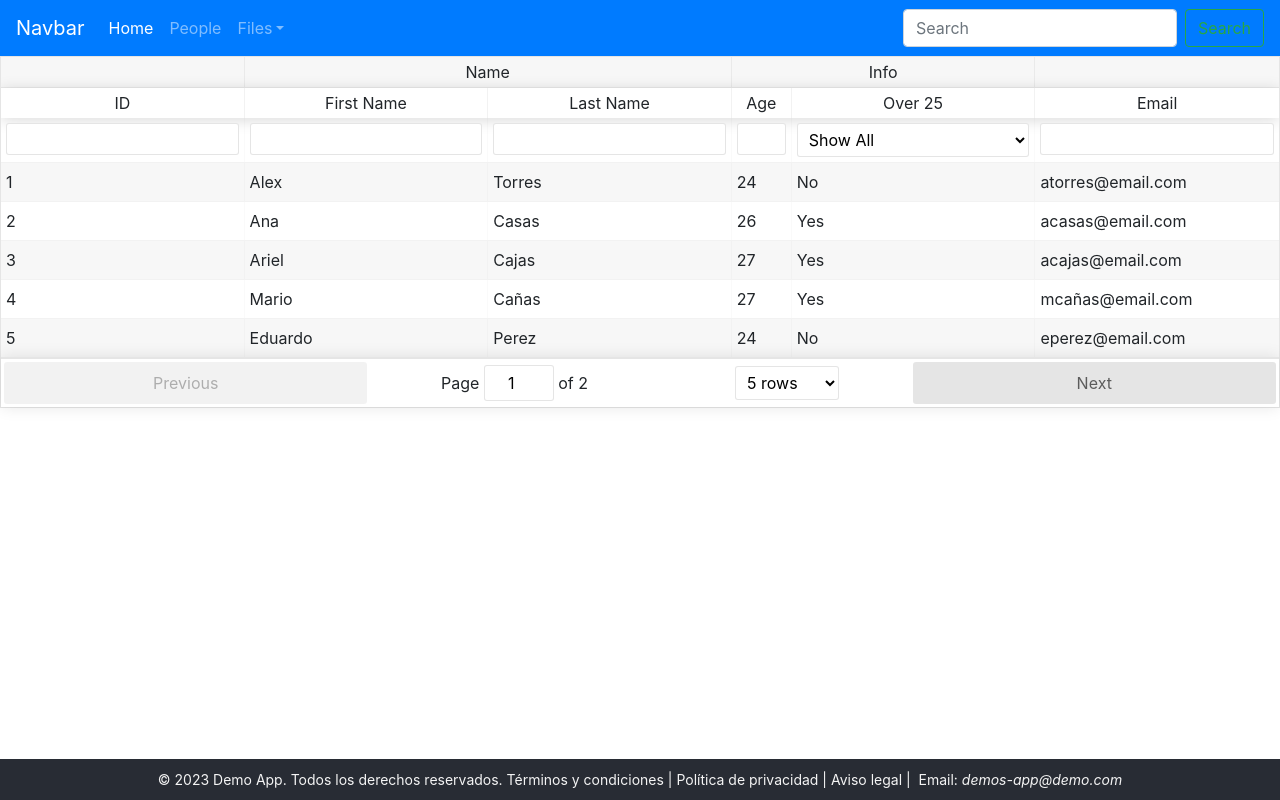
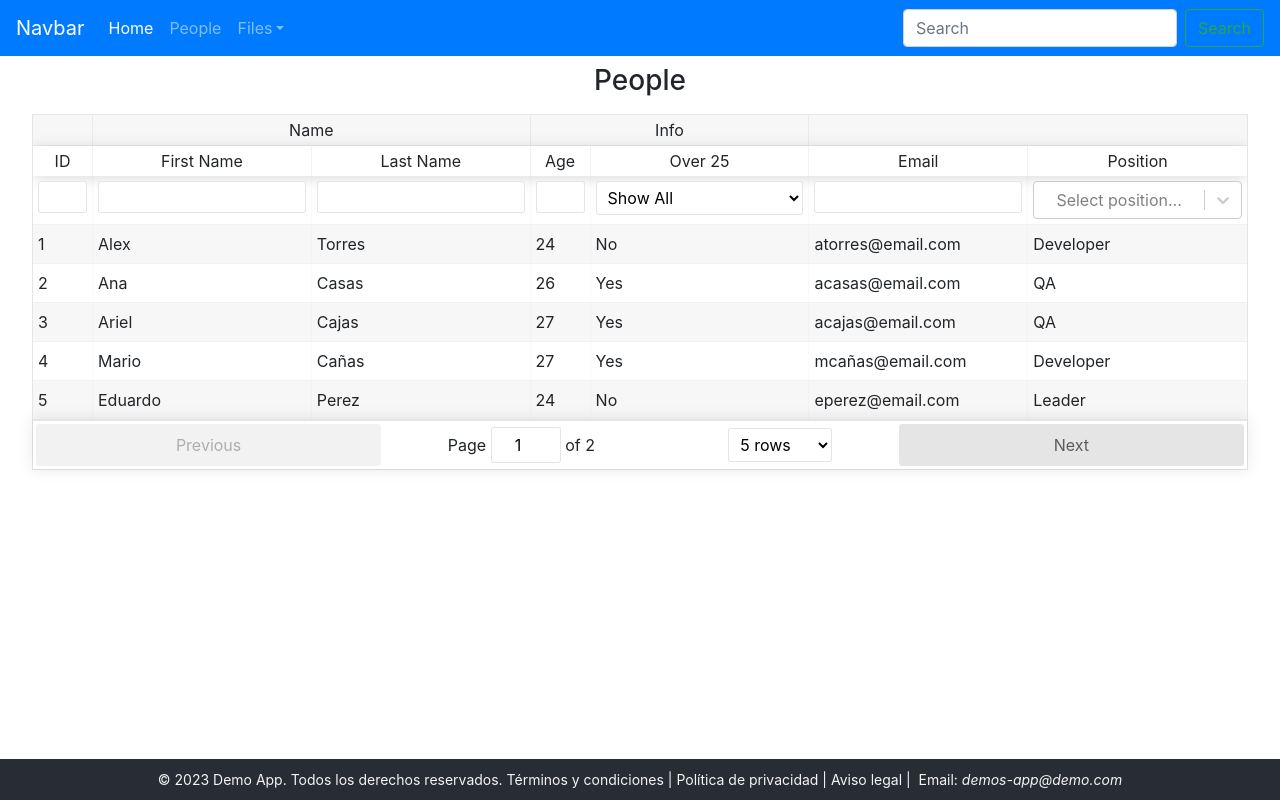
Before and after one commit to WilmerAlquinga/tests-react-app, a React (Create React App) app: page /people in a window 1280 px wide. Built offline with nearby package versions, Linux system fonts and the light colour scheme.

Commit message:
feat: add react-select for positions

```diff
--- a/package.json
+++ b/package.json
@@ -8,12 +8,13 @@
     "@testing-library/user-event": "^13.5.0",
     "bootstrap": "^4.6.2",
     "jquery": "^3.7.1",
-    "match-sorter": "1.8.1",
+    "match-sorter": "6.3.1",
     "popper.js": "^1.16.1",
     "react": "^18.2.0",
     "react-dom": "^18.2.0",
     "react-router-dom": "^6.20.1",
     "react-scripts": "5.0.1",
+    "react-select": "^5.8.0",
     "react-table": "6.11.4",
     "web-vitals": "^2.1.4"
   },
--- a/src/App.css
+++ b/src/App.css
@@ -76,3 +76,18 @@
 input[type=checkbox] {
   zoom: 1.5;
 }
+
+.w-95 {
+  width: 95%;
+  margin: 0 auto;
+}
+
+.react-select__menu {
+  position: absolute;
+  z-index: 9999;
+}
+
+.select-container {
+  position: relative;
+  z-index: 9999;
+}
--- a/src/assets/people-data.json
+++ b/src/assets/people-data.json
@@ -4,41 +4,47 @@
     "firstName": "Alex",
     "lastName": "Torres",
     "age": 24,
-    "email": "atorres@email.com"
+    "email": "atorres@email.com",
+    "position": 1
   },
   {
     "id": 2,
     "firstName": "Ana",
     "lastName": "Casas",
     "age": 26,
-    "email": "acasas@email.com"
+    "email": "acasas@email.com",
+    "position": 2
   },
   {
     "id": 3,
     "firstName": "Ariel",
     "lastName": "Cajas",
     "age": 27,
-    "email": "acajas@email.com"
+    "email": "acajas@email.com",
+    "position": 2
   },
   {
     "id": 4,
     "firstName": "Mario",
     "lastName": "Cañas",
     "age": 27,
-    "email": "mcañas@email.com"
+    "email": "mcañas@email.com",
+    "position": 1
   },
   {
     "id": 5,
     "firstName": "Eduardo",
     "lastName": "Perez",
     "age": 24,
-    "email": "eperez@email.com"
+    "email": "eperez@email.com",
+    "position": 3
   },
   {
     "id": 6,
     "firstName": "Elene",
     "lastName": "Yenova",
     "age": 25,
-    "email": "eyenova@email.com"
+    "email": "eyenova@email.com",
+    "position": 4
   }
 ]
--- /dev/null
+++ b/src/assets/positions.json
@@ -0,0 +1,32 @@
+[
+  {
+    "id": 1,
+    "name": "Developer",
+    "description": "Developer",
+    "has-access": false
+  },
+  {
+    "id": 2,
+    "name": "QA",
+    "description": "QA Analyst",
+    "has-access": false
+  },
+  {
+    "id": 3,
+    "name": "Leader",
+    "description": "Project leader",
+    "has-access": true
+  },
+  {
+    "id": 4,
+    "name": "Product Owner",
+    "description": "Product owner",
+    "has-access": true
+  },
+  {
+    "id": 5,
+    "name": "DB Admin",
+    "description": "Database Administrator",
+    "has-access": false
+  }
+]
--- a/src/modules/people/People.jsx
+++ b/src/modules/people/People.jsx
@@ -1,18 +1,34 @@
-import matchSorter from "match-sorter";
+import { matchSorter } from "match-sorter";
 import React, { useState } from "react";
+import Select from "react-select";
 import ReactTable from "react-table";
 import "react-table/react-table.css";
+import Positions from "../../assets/positions.json";
 import PeopleData from "./../../assets/people-data.json";
 
 const People = () => {
   const [peopleData] = useState(PeopleData);
-  const [columns] = useState([
+  const [selectedOption, setSelectedOption] = useState(null);
+  const [positions] = useState(Positions);
+
+  const handleChange = (selectedPosition) => {
+    setSelectedOption(selectedPosition);
+  };
+
+  return (
+    <div className="min-h-100 w-95">
+      <h3 className="card-title text-center mt-2 mb-3">People</h3>
+      <ReactTable
+        data={peopleData}
+        filterable
+        columns={[
           {
             Header: "ID",
             accessor: "id",
             filterMethod: (filter, row) =>
               row[filter.id].startsWith(filter.value) &&
               row[filter.id].endsWith(filter.value),
+            width: 60,
           },
           {
             Header: "Name",
@@ -78,21 +94,32 @@ const People = () => {
               matchSorter(rows, filter.value, { keys: ["email"] }),
             filterAll: true,
           },
-  ]);
-
-  return (
-    <>
-      <ReactTable
-        data={peopleData}
-        filterable
-        defaultFilterMethod={(filter, row) =>
-          String(row[filter.id] === filter.value)
-        }
-        columns={columns}
+          {
+            Header: "Position",
+            accessor: "position",
+            Cell: ({ value }) =>
+              (positions || []).find((position) => position.id === value)
+                ?.name || "N/A",
+            Filter: ({ filter, onChange }) => (
+              <div className="select-container">
+                <Select
+                  options={positions}
+                  onChange={handleChange}
+                  value={selectedOption}
+                  isClearable
+                  placeholder="Select position..."
+                  getOptionLabel={(positions) => positions["name"]}
+                  getOptionValue={(positions) => positions["id"]}
+                  menuPortalTarget={document.body}
+                />
+              </div>
+            ),
+          },
+        ]}
         defaultPageSize={5}
         className="-striped -highlight"
       />
-    </>
+    </div>
   );
 };
 
```
Also changed, not shown: 1 other file (tests, documents, lock files or other folders). Lines whose indentation alone changed are shown as unchanged.
